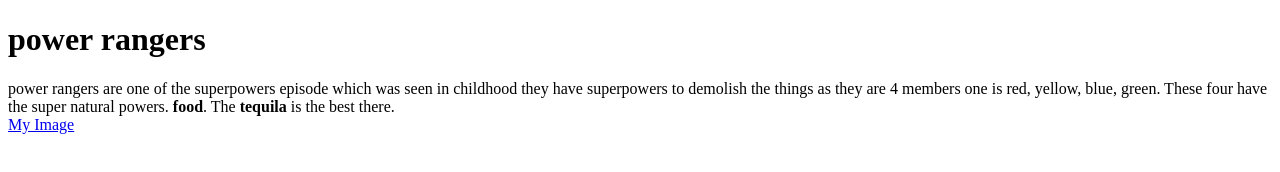
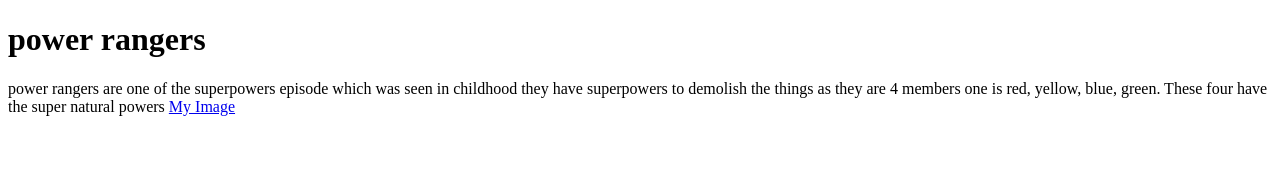
Before and after one commit to 44-563-WebApps-F21/webapps-f21-assignment-3-rohan2453, a plain HTML site: page aboutme.html in a window 1280 px wide. Drawn offline with Linux system fonts and the light colour scheme.

Commit message:
modified

```diff
--- a/aboutme.html
+++ b/aboutme.html
@@ -3,8 +3,9 @@
 <title>About me</title>
 <body>
 <h1>power rangers</h1>
-<p3>power rangers are one of the superpowers episode which was seen in childhood they have superpowers to demolish the things as they are 4 members one is red, yellow, blue, green. These four have the super natural powers. <b>food</b>. The <b>tequila</b> is the best there.</p3>
-<br>
-<a href ="https://github.com/44-563-WebApps-F21/webapps-f21-assignment-3-rohan2453/blob/main/powerangers.jpg"> My Image </a>
+<p3>power rangers are one of the superpowers episode which was seen in childhood they have superpowers to
+    demolish the things as they are 4 members one is red, yellow, blue, green.
+    These four have the super natural powers</p3>
+    <a href ="https://github.com/44-563-WebApps-F21/webapps-f21-assignment-3-rohan2453/blob/main/powerangers.jpg"> My Image </a>
 </body>
 </html>
```
Also changed, not shown: index.html (+1 -0 lines).
